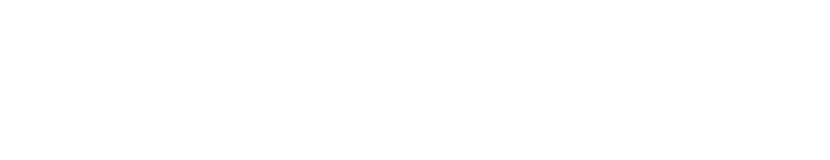
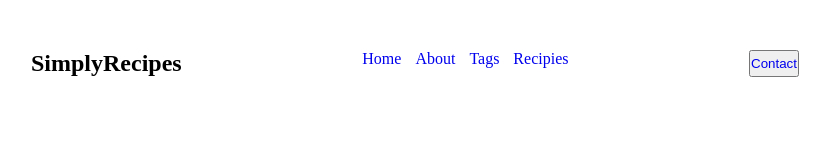
Before and after one commit to emanuelrouse/recipes-site, a plain HTML site: page index.html in a window 1280 px wide. Shown: the whole page, without its empty margins (225-1055 px from the left). Drawn offline with Linux system fonts and the light colour scheme.

Commit message:
base nav completed

```diff
--- /dev/null
+++ b/css/styles.css
@@ -0,0 +1,37 @@
+* {
+  box-sizing: border-box;
+  margin: 0;
+  padding: 0;
+}
+
+html {
+  height: 100%;
+}
+
+body {
+  min-height: 100%;
+}
+.container {
+  padding: 0 20%;
+}
+
+nav {
+  padding: 50px 0;
+  display: flex;
+  justify-content: space-between;
+}
+
+ul {
+  list-style-type: none;
+}
+
+li {
+  display: inline;
+  padding: 0 5px;
+}
+
+a {
+  text-decoration: none;
+  cursor: pointer;
+}
+/* NAVIGATION */
--- a/index.html
+++ b/index.html
@@ -4,6 +4,19 @@
     <title>Simple recipes</title>
     <meta charset="UTF-8" />
     <meta name="viewport" content="width=device-width, initial-scale=1.0" />
+    <link rel="stylesheet" href="./css/styles.css" />
   </head>
   <body></body>
+  <div class="container">
+    <nav>
+      <h1>SimplyRecipes</h1>
+      <ul class="menu">
+        <li><a href="#home">Home</a></li>
+        <li><a href="#about">About</a></li>
+        <li><a href="tags">Tags</a></li>
+        <li><a href="Recipies">Recipies</a></li>
+      </ul>
+      <button><a href="#contact">Contact</a></button>
+    </nav>
+  </div>
 </html>
```
